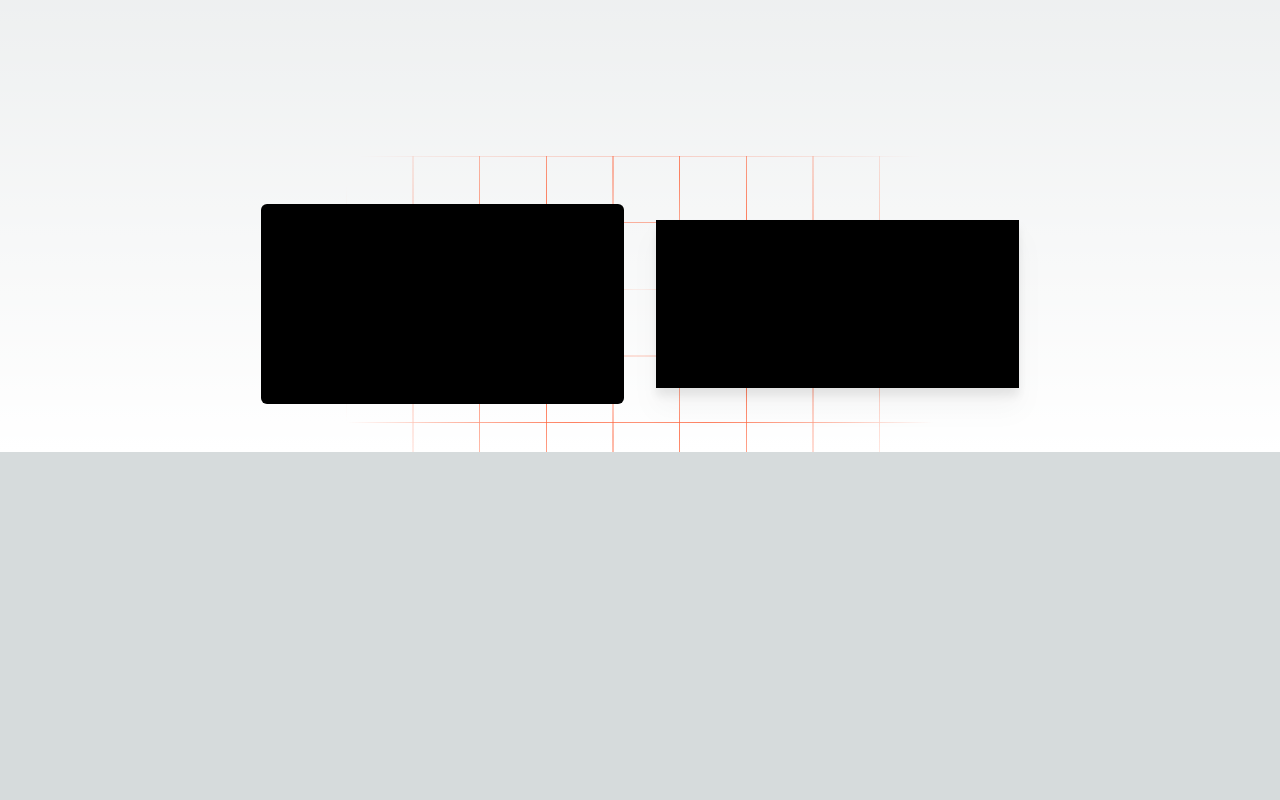
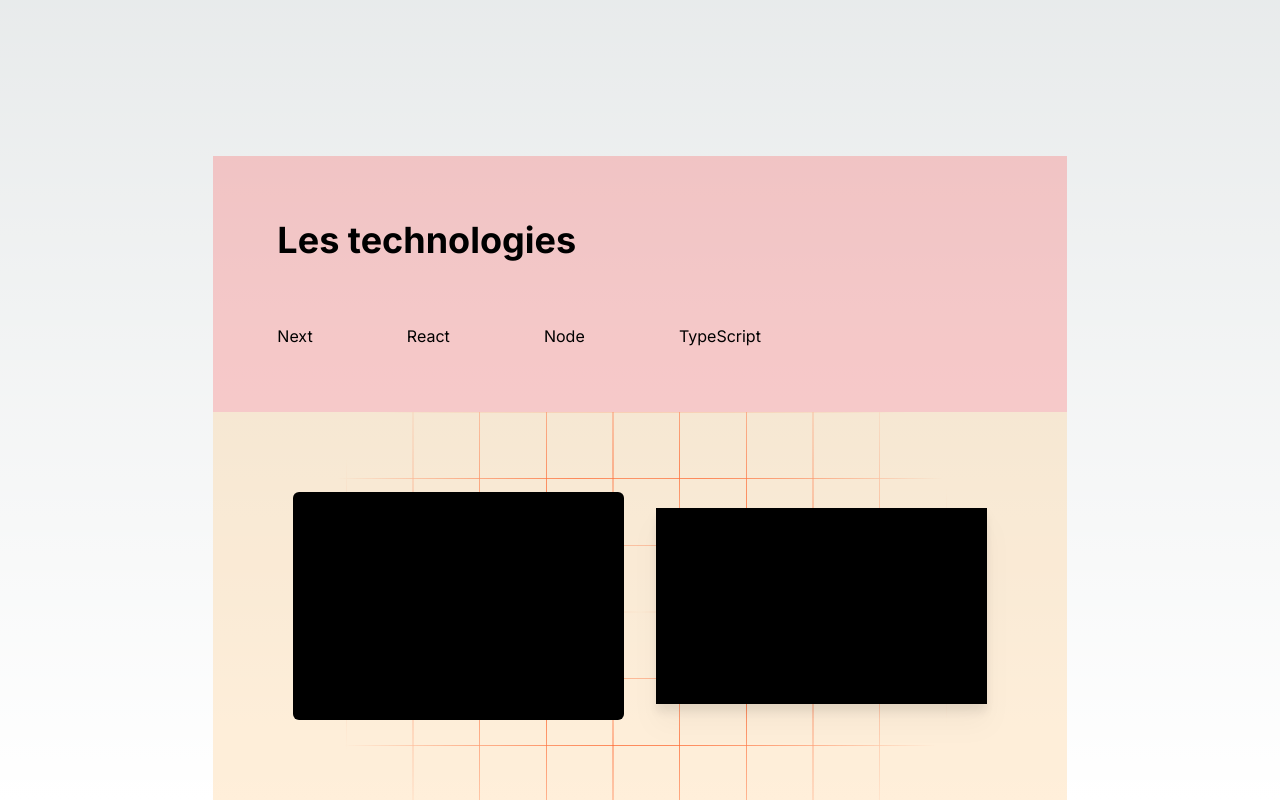
Before and after one commit to david-vct/my-portfolio, a Next.js app: page / in a window 1280 px wide. Shown: the part 644-1444 px from the top of the page. Before the commit the page ends 1096 px from the top, so only its background shows below. Built offline with nearby package versions, Linux system fonts and the light colour scheme.

Commit message:
feat: add skeleton of the techno section

```diff
--- a/app/components/ServicesSection.tsx
+++ b/app/components/ServicesSection.tsx
@@ -2,7 +2,7 @@ import React from "react"
 
 const ServicesSection = () => {
 	return (
-		<section className="relative flex flex-row items-center justify-center w-full md:w-2/3 p-8">
+		<section className="relative flex flex-row items-center justify-center w-full md:w-2/3 p-16 bg-secondary/20">
 			<div className="absolute z-[-1] w-full h-full bg-[url('/grid-orange.svg')] [mask-image:radial-gradient(circle,transparent_0%,#000_30%,transparent_70%)]"></div>
 			<div className="w-1/2 h-46 p-8 m-4 bg-base drop-shadow-ml rounded-md">
 				<h2 className="text-2xl font-bold">Création applications web</h2>
--- /dev/null
+++ b/app/components/TechnoSection.tsx
@@ -0,0 +1,17 @@
+import React from "react"
+
+const TechnoSection = () => {
+	return (
+		<section className="w-full md:w-2/3 p-16 bg-primary/20">
+			<h1 className="text-4xl font-bold pb-16">Les technologies</h1>
+			<div className="flex flex-row justify-between w-2/3">
+				<div>Next</div>
+				<div>React</div>
+				<div>Node</div>
+				<div>TypeScript</div>
+			</div>
+		</section>
+	)
+}
+
+export default TechnoSection
--- a/app/page.tsx
+++ b/app/page.tsx
@@ -1,10 +1,12 @@
 import Hero from "./components/Hero"
 import ServicesSection from "./components/ServicesSection"
+import TechnoSection from "./components/TechnoSection"
 
 export default function Home() {
 	return (
 		<main className="flex flex-col items-center justify-between">
 			<Hero />
+			<TechnoSection />
 			<ServicesSection />
 		</main>
 	)
```
